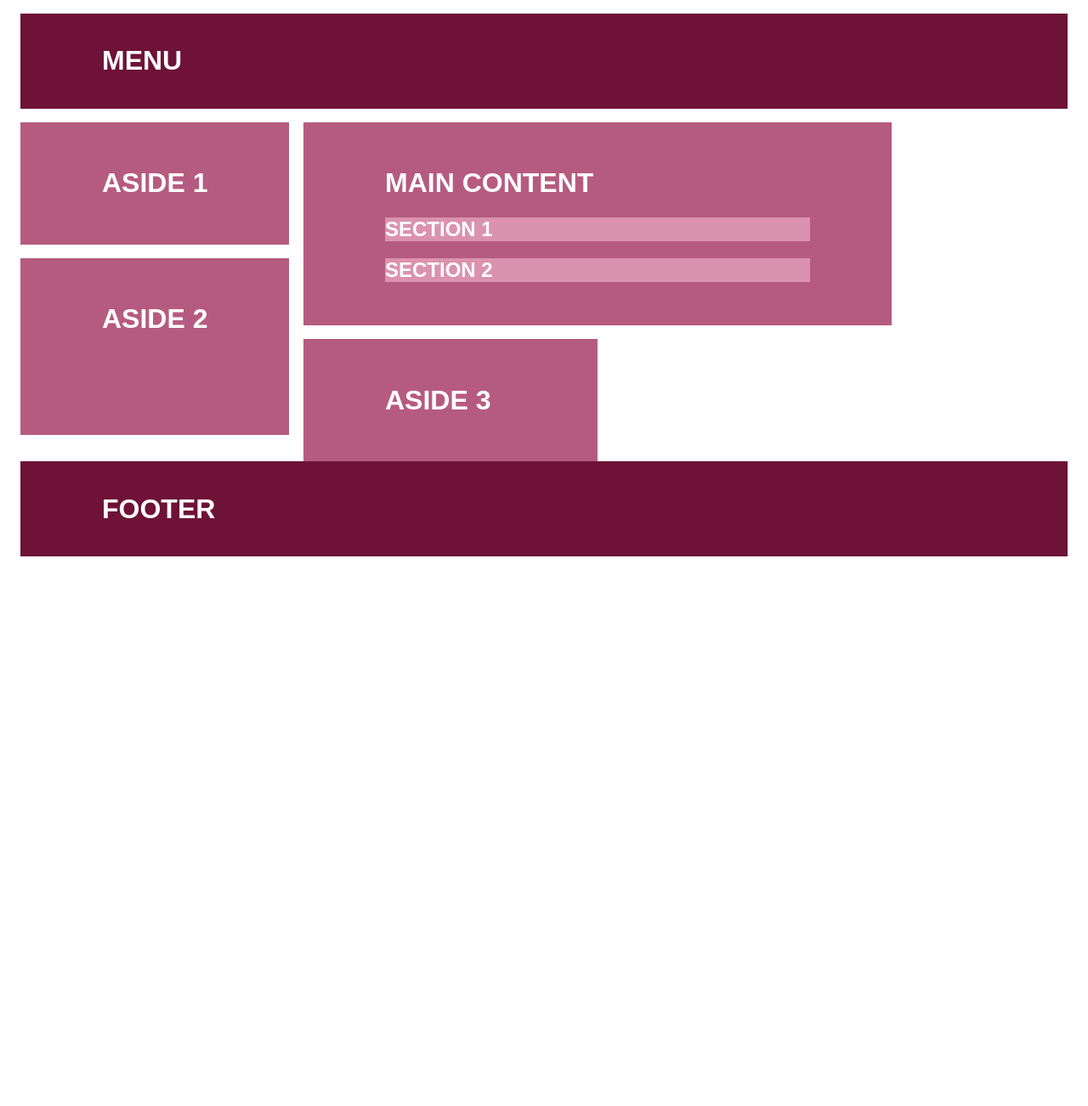
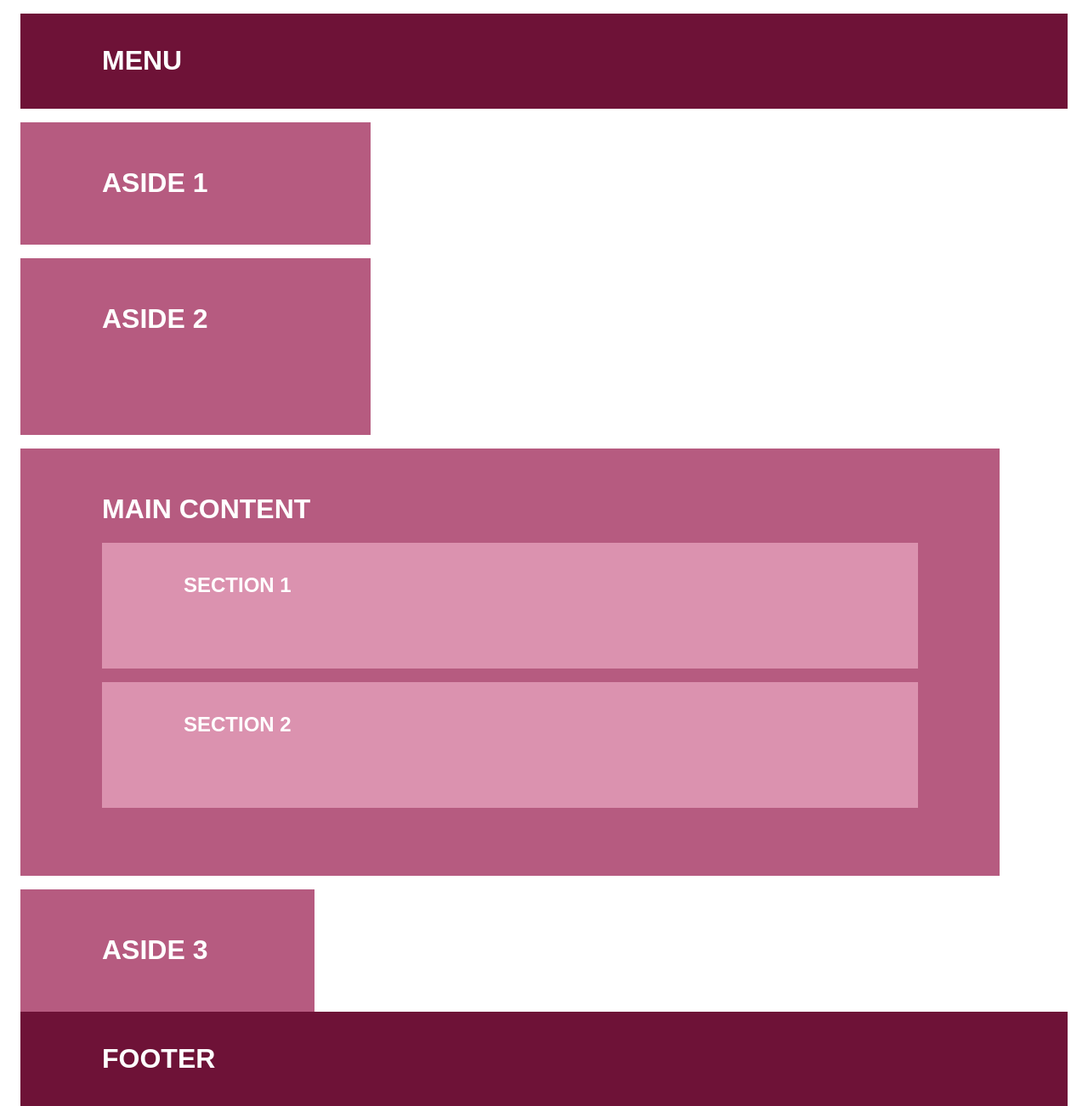
Before and after one commit to macedon-ps/Programs_repository, a PHP site: page /floatLayout.html in a window 1280 px wide. Shown: the part 160-1462 px from the top of the page at 85% size. Before the commit the page ends 815 px from the top, so only its background shows below. Run offline with PHP 8.4, Linux system fonts and the light colour scheme.

Commit message:
change width of divs

```diff
--- a/HTML/Homework/HW_3/floatLayout.css
+++ b/HTML/Homework/HW_3/floatLayout.css
@@ -19,23 +19,23 @@ body>div{
 
 }
 .aside-left{
-    width: 317px;
+    width: 414px;
     margin-right: 1em;
 }
 .aside1 {
     background: #b65b80;
-    padding: 2em 6em;
+    padding: 2em 12em 2em 6em;
     margin-bottom: 1em;
 }
 .aside2 {
     background: #b65b80;
-    padding: 2em 6em 6em;
+    padding: 2em 12em 6em 6em;
     margin-bottom: 1em;
 }
 .main-center{
     background: #b65b80;
-    padding: 2em 6em;
-    width: 500px;
+    padding: 2em 6em 4em 6em;
+    width: 960px;
     margin-right: 1em;
     margin-bottom: 1em;
 }
@@ -47,6 +47,8 @@ body>div{
 }
 section{
     background: #db92af;
+    padding: 1em 0 4em 6em;
+    margin-bottom: 1em;
 }
 .conteiner div{
     float: left;
```
